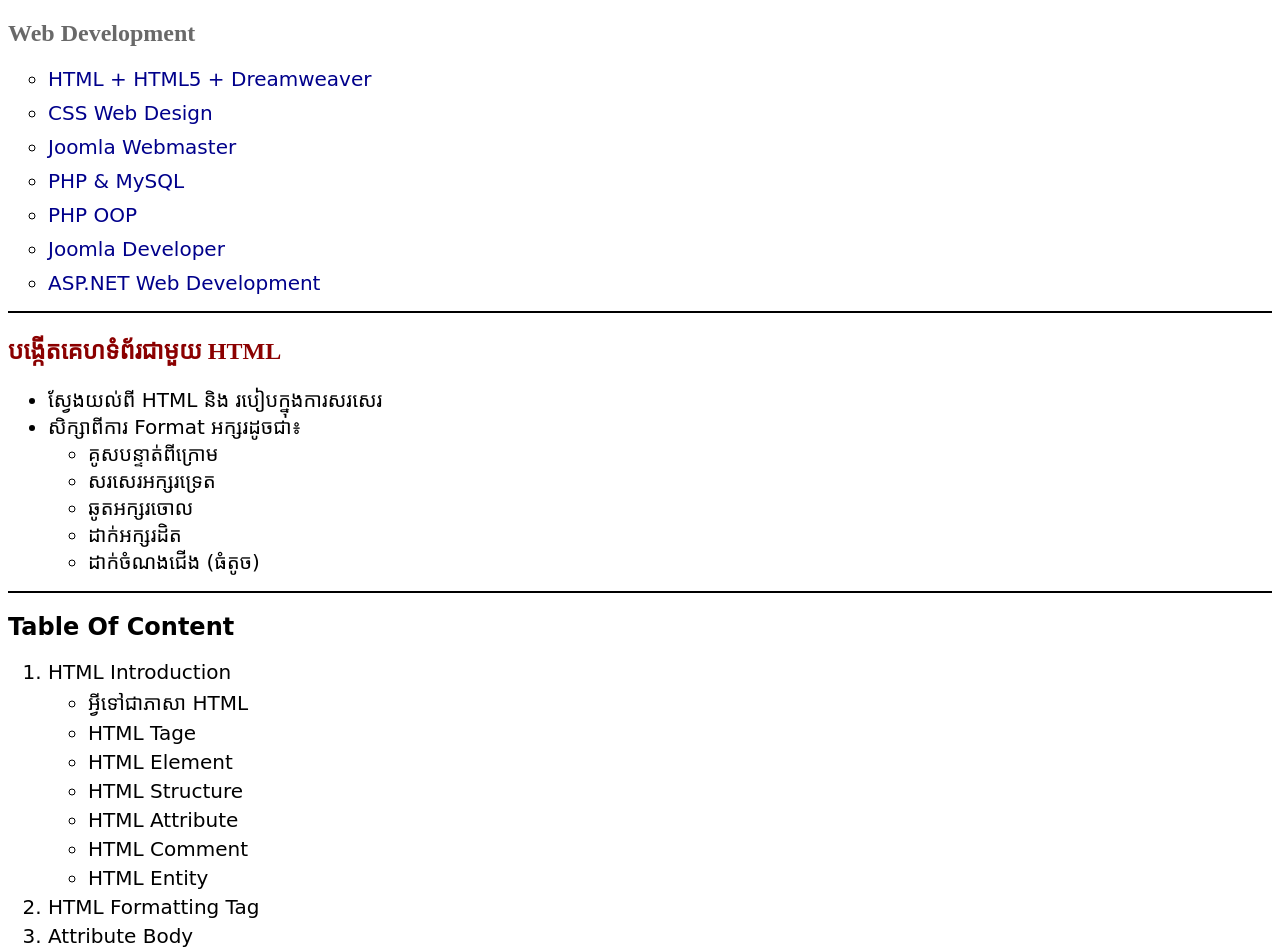
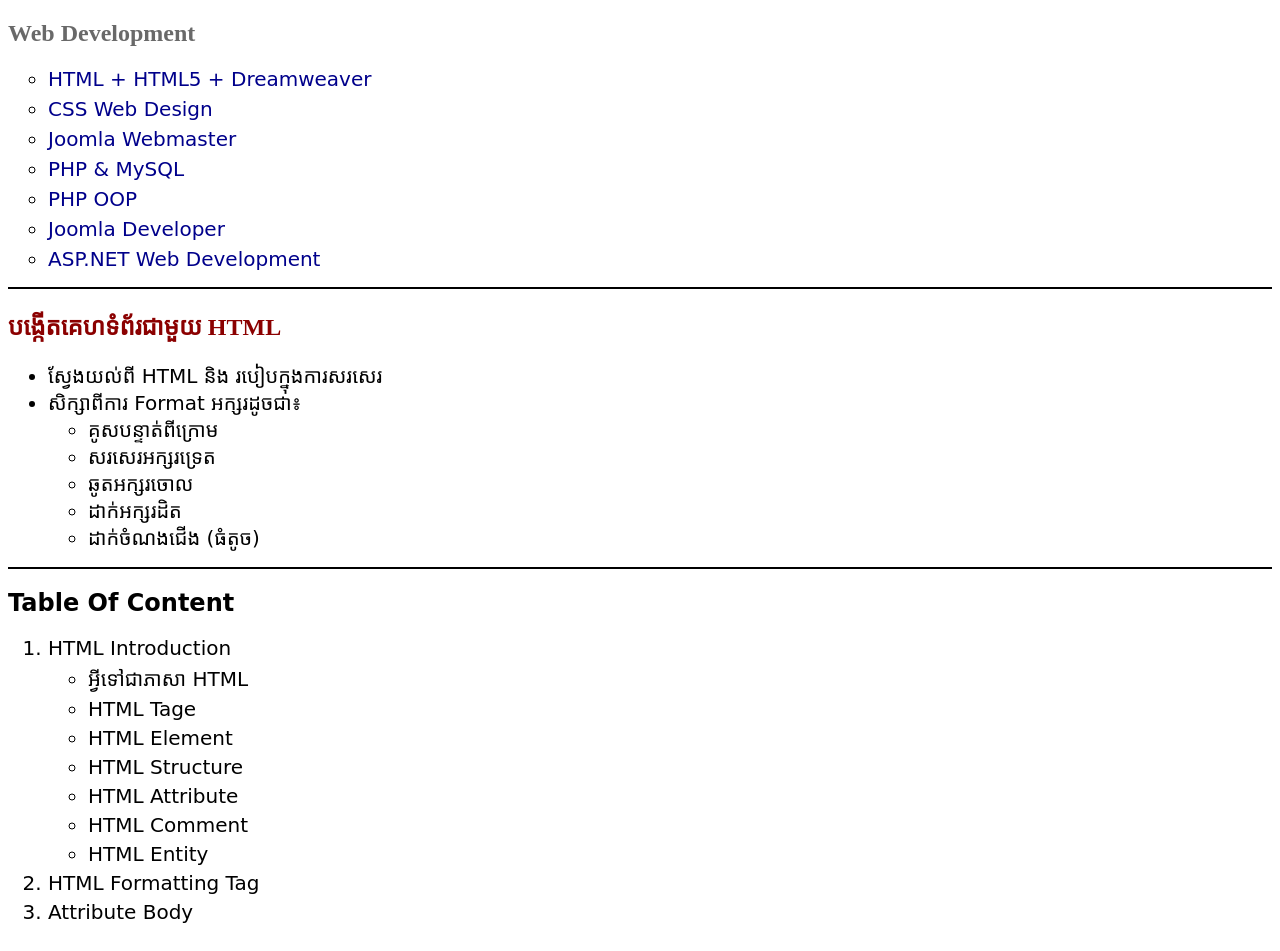
Before and after one commit to Heng3000/my-testing-websites, a plain HTML site: page myProject/project-2.html in a window 1280 px wide. Drawn offline with Linux system fonts and the light colour scheme; a web font is replaced by a local one.

Commit message:
Update project-2.html

```diff
--- a/myProject/project-2.html
+++ b/myProject/project-2.html
@@ -20,7 +20,7 @@
       }
       .section-1 li{
         color: darkblue;
-        margin-top: 10px;
+        margin-top: 6px;
       }
       .section-1 li::marker{
         color: black;
```
